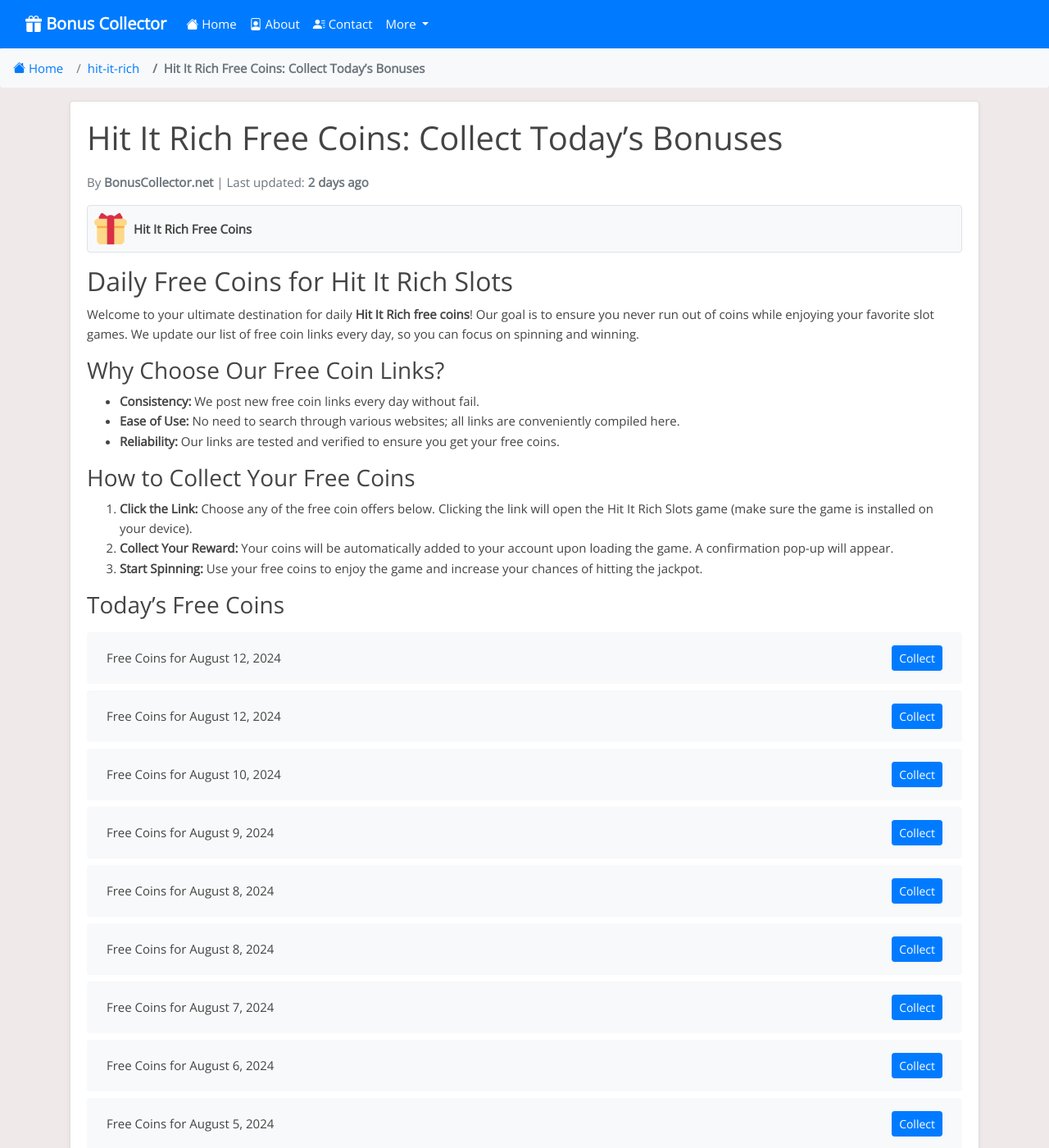
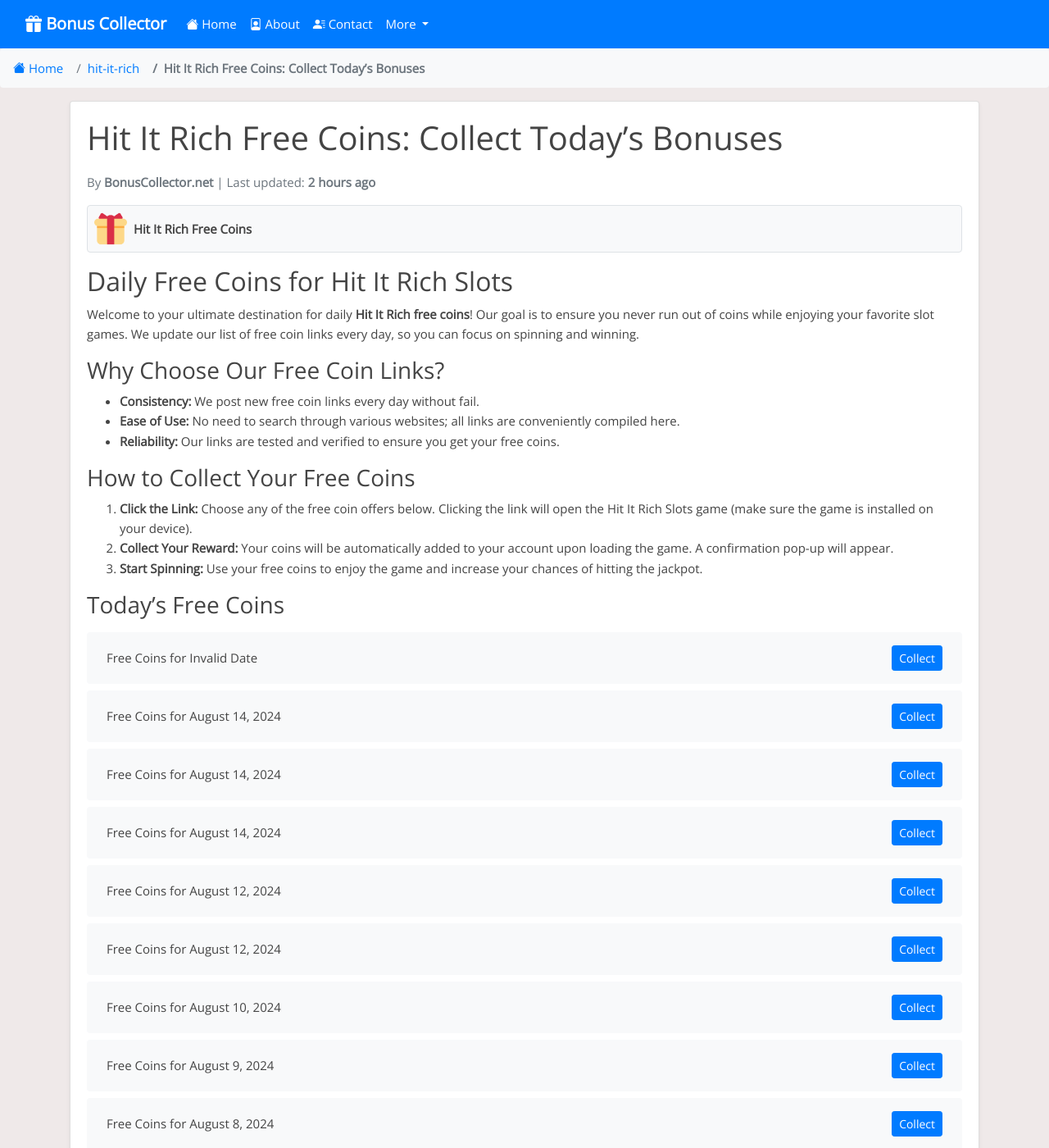
Before and after one commit to Prollad99/bs-net, a Jekyll site: the page built from _posts/2024-06-29-hit-it-rich.md, in a window 1280 px wide and 1400 px high. Shown: the whole window at 82% size. Built offline with Jekyll 4.4.1, drawn with Linux system fonts in a browser that asks for light colours; nearby versions of some CDN libraries; comment, search, counter and statistics services are not loaded; some of the changed text lies outside the part shown.

Commit message:
Update hit-it-rich reward links and last modified date

```diff
--- a/_data/include_files.yml
+++ b/_data/include_files.yml
@@ -17,7 +17,7 @@
   last_modified: 2024-08-14 03:12:23
 
 hit-it-rich.html:
-  last_modified: 2024-08-12 03:36:09
+  last_modified: 2024-08-14 10:11:02
 
 crazy-fox.html:
   last_modified: 2024-08-14 03:36:38
--- a/_includes/hit-it-rich.html
+++ b/_includes/hit-it-rich.html
@@ -1,4 +1,20 @@
 <ul class="list-group mt-3 mb-4">
+  <li class="list-group-item d-flex justify-content-between align-items-center">
+    <span>Free Coins for Invalid Date</span>
+    <a href="https://web.hititrich.zynga.com/client/mobile_landing.php?sku_key=hir&rewardKey=ilink_Wp42mQMuS2khsvoc55p0Wtq981Sh9JgkulRQ5AO0GIfE9" class="btn btn-primary btn-sm">Collect</a>
+  </li>
+  <li class="list-group-item d-flex justify-content-between align-items-center">
+    <span>Free Coins for August 14, 2024</span>
+    <a href="https://web.hititrich.zynga.com/client/mobile_landing.php?sku_key=hir&rewardKey=ilink_oGzJmkUcbPyV1fInZ5GnEk2gMwpjZtskSoNvANDXBWFdx" class="btn btn-primary btn-sm">Collect</a>
+  </li>
+  <li class="list-group-item d-flex justify-content-between align-items-center">
+    <span>Free Coins for August 14, 2024</span>
+    <a href="https://web.hititrich.zynga.com/client/mobile_landing.php?sku_key=hir&rewardKey=ilink_ywioqANYXXMQA4jCu3wy9hS8ovjEXosm0G4Ntgc5PHf0a" class="btn btn-primary btn-sm">Collect</a>
+  </li>
+  <li class="list-group-item d-flex justify-content-between align-items-center">
+    <span>Free Coins for August 14, 2024</span>
+    <a href="https://web.hititrich.zynga.com/client/mobile_landing.php?sku_key=hir&rewardKey=ilink_evsq2KI1IIFcByw2TBeAvk5S6aCcNmG6VmZLS5yd02X2B" class="btn btn-primary btn-sm">Collect</a>
+  </li>
   <li class="list-group-item d-flex justify-content-between align-items-center">
     <span>Free Coins for August 12, 2024</span>
     <a href="https://zynga.social/72kd" class="btn btn-primary btn-sm">Collect</a>
@@ -82,10 +98,6 @@
   <li class="list-group-item d-flex justify-content-between align-items-center">
     <span>Free Coins for Invalid Date</span>
     <a href="https://web.hititrich.zynga.com/client/mobile_landing.php?sku_key=hir&rewardKey=ilink_q9KRZHRovhpwMnWg31Da1Njp1afAncbVzg7vFTGxFbsj2" class="btn btn-primary btn-sm">Collect</a>
-  </li>
-  <li class="list-group-item d-flex justify-content-between align-items-center">
-    <span>Free Coins for Invalid Date</span>
-    <a href="https://web.hititrich.zynga.com/client/mobile_landing.php?sku_key=hir&rewardKey=ilink_Wp42mQMuS2khsvoc55p0Wtq981Sh9JgkulRQ5AO0GIfE9" class="btn btn-primary btn-sm">Collect</a>
   </li>
   <li class="list-group-item d-flex justify-content-between align-items-center">
     <span>Free Coins for Invalid Date</span>
@@ -387,16 +399,4 @@
     <span>Free Coins for August 3, 2024</span>
     <a href="https://web.hititrich.zynga.com/client/mobile_landing.php?sku_key=hir&rewardKey=ilink_pmESPRAee4rjXompcN5FtKi6yi2vtWf2HV8CiMWL9sza6" class="btn btn-primary btn-sm">Collect</a>
   </li>
-  <li class="list-group-item d-flex justify-content-between align-items-center">
-    <span>Free Coins for August 3, 2024</span>
-    <a href="https://web.hititrich.zynga.com/client/mobile_landing.php?sku_key=hir&rewardKey=ilink_b7Rh4yhEtYXoi3F1UJVHjeB9hmBAz1WjPZzzPZzLRNNT3" class="btn btn-primary btn-sm">Collect</a>
-  </li>
-  <li class="list-group-item d-flex justify-content-between align-items-center">
-    <span>Free Coins for August 3, 2024</span>
-    <a href="https://web.hititrich.zynga.com/client/mobile_landing.php?sku_key=hir&rewardKey=ilink_cjDV7fpD02UqYiFiVgq2uzTDVvsRUp8AUNQYwrHDUuLVZ" class="btn btn-primary btn-sm">Collect</a>
-  </li>
-  <li class="list-group-item d-flex justify-content-between align-items-center">
-    <span>Free Coins for August 3, 2024</span>
-    <a href="https://zynga.social/bb5e34" class="btn btn-primary btn-sm">Collect</a>
-  </li>
 </ul>
```
Also changed, not shown: links-json/hit-it-rich.json (+15 -15 lines).
